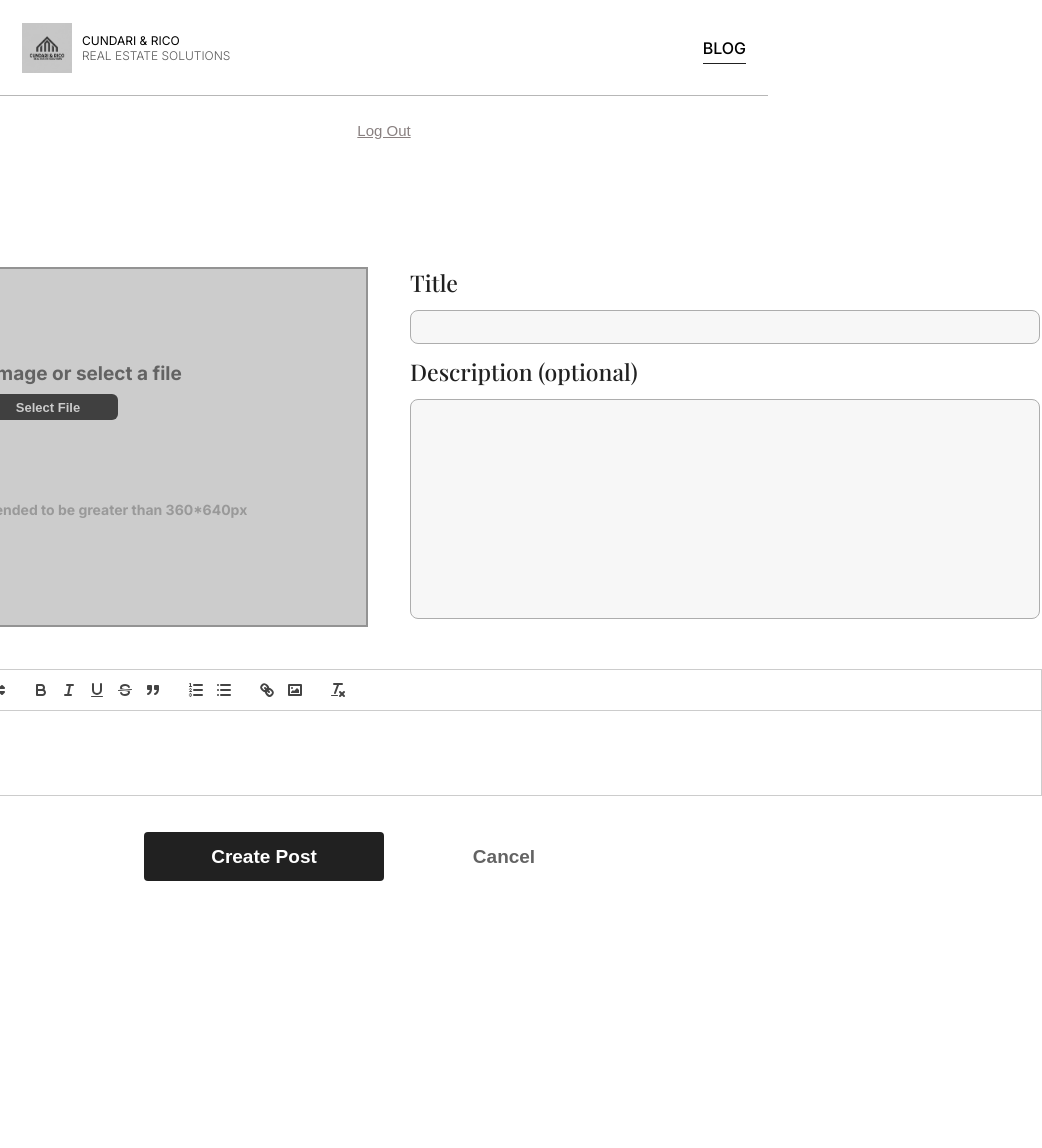
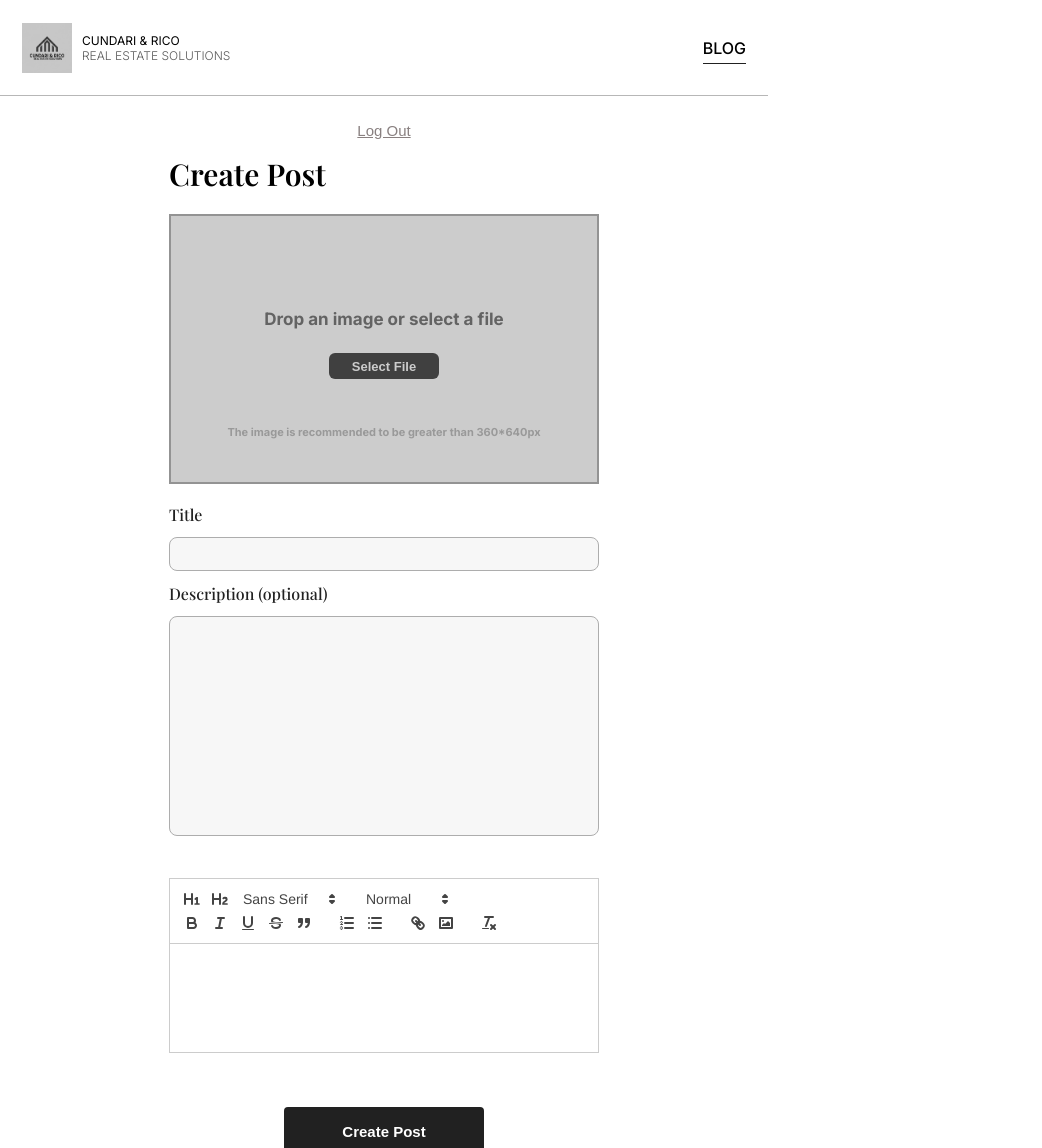
Before and after one commit to nvdvlp/blog-cundari---rico-real-estate-solutions, a Next.js app in the folder blog-app/: page /viewPost/CreatePost in a window 768 px wide. Shown: the top 1148 px of the page, 1042 px wide, since content can reach past the window. Before the commit the page ends 896 px from the top, so only its background shows below. Built offline with nearby package versions, Linux system fonts and the light colour scheme; a web font is replaced by a local one.

Commit message:
mobile createPost

```diff
--- a/blog-app/app/css/CreatePost.css
+++ b/blog-app/app/css/CreatePost.css
@@ -34,6 +34,7 @@
     align-items: center;
     overflow: hidden;
     background-color: #CCCCCC;
+    margin-bottom: 10px;
 }
 
 .informationContainer__imgFolderContainer {
@@ -146,8 +147,295 @@ input {
     font-weight: 600;
 }
 
-
-
 .fileInput {
     display: none;
 }
+
+@media (min-width: 768px ) and (max-width: 1440px) {
+    .createPost__title{
+        font-size:30px;
+        width: 646px;
+        margin-bottom: 20px;
+    }
+
+    .createPost__informationContainer {
+        display: flex;
+        flex-direction: column;
+        align-items: center;
+    }
+
+    .informationContainer__dragAndDropZone {
+        width: 646px;
+        height: 370px;
+        margin-bottom: 20px;
+    }
+
+    .informationContainer__imgFolderContainer {
+        margin-top: 83px;
+        margin-bottom: 87px;
+    }
+
+    .imgFolderContainer__imgIcon{
+        font-size: 78px;
+    }
+
+    .imgFolderContainer__dropText {
+        margin-bottom: 15px;
+        font-size:21px;
+    }
+
+    .imgFolderContainer__uploadButton {
+        width: 121px;
+        height: 32px;
+        font-size: 15px;
+    }
+
+    .imgFolderContainer__warningMessage {
+        font-size:14px;
+    }
+
+    .informationContainer__inputContainer {
+        display: flex;
+        flex-direction: column;
+        padding-left:0px;
+    }
+
+    .inputContainer__textInputPost {
+        font-size:21px;
+        margin-bottom:12px;
+    }
+
+    input {
+        width: 646px;
+    }
+
+    .inputContainer__size1 {
+        height:34px;
+        margin-bottom: 12px;
+    }
+
+    .inputContainer__size2 {
+        width: 646px;
+    }
+
+    .quill  {
+        width: 646px;
+    }
+
+    .createPost__buttonContainer{
+        padding-top:42px;
+        display: flex;
+        flex-direction: column;
+        align-items: center;
+        justify-content: center;
+    }
+
+    .buttonContainer__createPostButton{
+        width:234px;
+        height:49px;
+        font-size:19px;
+
+    }
+
+    .buttonContainer__cancelPostButton{
+        width:234px;
+        height:49px;
+        font-size:16px;
+    }
+}
+
+@media (min-width: 480px) and (max-width: 768px) {
+    .createPost {
+        padding: 0px;
+    }
+
+    .createPost__title{
+        margin-top: 58px;
+        margin-bottom: 20px;
+        font-size:30px;
+        width: 430px;
+    }
+
+    .createPost__informationContainer {
+        display: flex;
+        flex-direction: column;
+        align-items: center;
+    }
+
+    .informationContainer__dragAndDropZone {
+        width: 430px;
+        height: 270px;
+    }
+
+    .informationContainer__imgFolderContainer {
+        margin-bottom: 46px;
+    }
+
+    .imgFolderContainer__imgIcon{
+        font-size: 53px;
+        color: #636363;
+    }
+
+    .imgFolderContainer__dropText {
+        color:#636363;
+        font-size:17px;
+        font-weight: 600;
+    }
+
+    .imgFolderContainer__uploadButton {
+        width: 110px;
+        height: 26px;
+        font-size: 13px;
+    }
+
+    .imgFolderContainer__warningMessage {
+        font-size:11px;
+    }
+
+    .informationContainer__inputContainer {
+        display: flex;
+        flex-direction: column;
+        padding-left:0px;
+    }
+
+    .inputContainer__textInputPost {
+        font-size:16px;
+        margin-bottom:12px;
+    }
+
+    input {
+        width: 430px;
+    }
+
+    .inputContainer__size1 {
+        height:34px;
+        margin-bottom: 12px;
+    }
+
+    .inputContainer__size2 {
+        width: 430px;
+    }
+
+    .quill  {
+        width: 430px;
+    }
+
+    .createPost__buttonContainer{
+        padding-top:42px;
+        display: flex;
+        flex-direction: column;
+        align-items: center;
+        justify-content: center;
+    }
+
+    .buttonContainer__createPostButton{
+        width:200px;
+        height:49px;
+        font-size:15px;
+
+    }
+
+    .buttonContainer__cancelPostButton{
+        width:200px;
+        height:49px;
+        font-size:12px;
+    }
+}
+
+@media (min-width: 320px) and (max-width: 479px) {
+    .createPost {
+        padding: 0px;
+    }
+
+    .createPost__title{
+        margin-top: 58px;
+        margin-bottom: 20px;
+        font-size:26px;
+        width:295px;
+    }
+
+    .createPost__informationContainer {
+        display: flex;
+        flex-direction: column;
+        align-items: center;
+    }
+
+    .informationContainer__dragAndDropZone {
+        width: 290px;
+        height: 230px;
+    }
+
+    .informationContainer__imgFolderContainer {
+        margin-bottom: 20px;
+    }
+
+    .imgFolderContainer__imgIcon{
+        font-size: 42px;
+        color: #636363;
+    }
+
+    .imgFolderContainer__dropText {
+        color:#636363;
+        font-size:15px;
+        font-weight: 600;
+    }
+
+    .imgFolderContainer__uploadButton {
+        width: 110px;
+        height: 26px;
+        font-size: 10px;
+    }
+
+    .imgFolderContainer__warningMessage {
+        font-size:8px;
+    }
+
+    .informationContainer__inputContainer {
+        display: flex;
+        flex-direction: column;
+        padding-left:0px;
+    }
+
+    .inputContainer__textInputPost {
+        font-size:12px;
+        margin-bottom:12px;
+    }
+
+    input {
+        width:290px;
+    }
+
+    .inputContainer__size1 {
+        height:34px;
+        margin-bottom: 12px;
+    }
+
+    .inputContainer__size2 {
+        width:290px;
+    }
+
+    .quill  {
+        width:290px;
+    }
+
+    .createPost__buttonContainer{
+        padding-top:42px;
+        display: flex;
+        flex-direction: column;
+        align-items: center;
+        justify-content: center;
+    }
+
+    .buttonContainer__createPostButton{
+        width:200px;
+        height:49px;
+        font-size:15px;
+
+    }
+
+    .buttonContainer__cancelPostButton{
+        width:200px;
+        height:49px;
+        font-size:12px;
+    }
+}
```
Also changed, not shown: blog-app/app/components/loader.jsx (+17 -0 lines).
